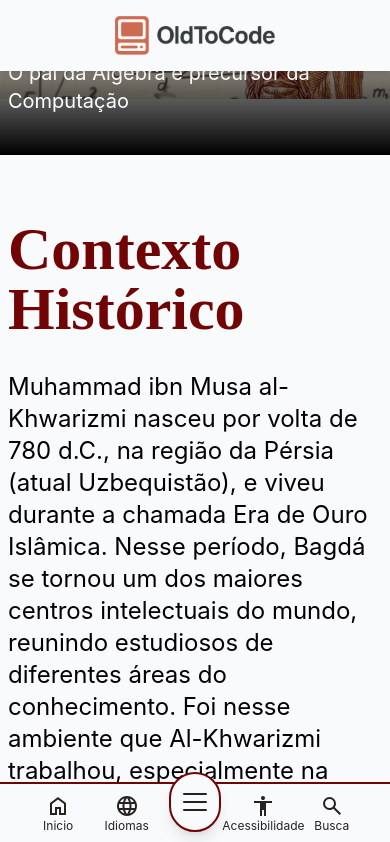
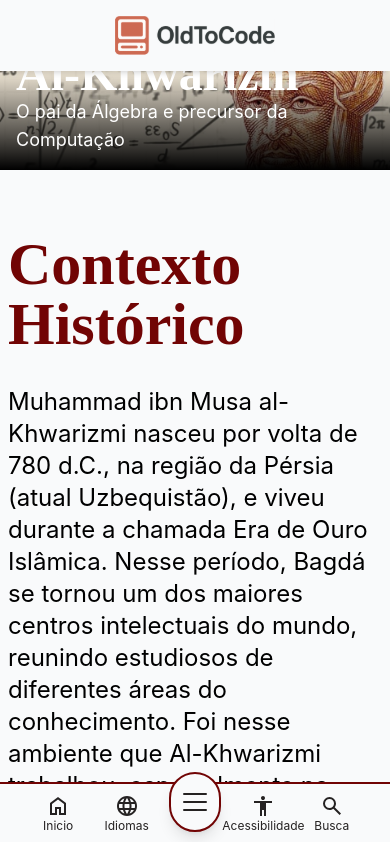
Before and after one commit to bassanig/OldToCode, a React (Vite) app: page /biografias/al-khwarizm in a window 390 px wide. Shown: the top 842 px of the page. Built offline with nearby package versions, Linux system fonts and the light colour scheme.

Commit message:
finalizando

```diff
--- a/src/Components/Global/Banner.jsx
+++ b/src/Components/Global/Banner.jsx
@@ -2,12 +2,12 @@ import React from 'react'
 
 const Banner = ({imagem, titulo, texto}) => {
   return (
-    <section className='text-white relative mb-16'>
+    <section className='relative flex flex-col text-white mb-16 justify-items-end'>
       <div className='inset-0 bg-gradient-to-t from-black to-transparent z-20 absolute'></div>
       <img src={imagem} alt="banner de inicio" className=' w-full h-auto object-cover' />
-      <div className='container mx-auto relative bottom-10 z-40 gap-4'>
-        <h1 className='text-7xl font-semibold font-serif absolute bottom-10  max-lg:text-6xl'>{titulo}</h1>
-        <p className='text-white text-2xl max-lg:text-xl'>{texto}</p>
+      <div className='container absolute bottom-0 left-0 max-lg:px-4 z-40 max-md:p-4 md:p-12 '>
+        <h1 className='text-7xl font-semibold font-serif max-md:text-5xl   max-lg:text-6xl'>{titulo}</h1>
+        <p className='text-white text-2xl max-lg:text-xl max-md:text-lg'>{texto}</p>
       </div>
     </section>
   )
--- a/src/Components/Global/Header/Header.jsx
+++ b/src/Components/Global/Header/Header.jsx
@@ -16,21 +16,42 @@ import useOutsideClick from '../../Hooks/useOutsideClick'
 const Header = () => {
   const [showIdiomas, setShowIdiomas] = React.useState(false)
   const [showAcess, setShowAcess] = React.useState(false)
+  const [isFixed, setIsFixed] = React.useState(false);
   const menuRef = React.useRef(null)
   const acessRef = React.useRef(null)
   const idiomasButtonRef = React.useRef(null)
   const acessButtonRef = React.useRef(null)
+  const headerRef = React.useRef(null);
   const global = React.useContext(GlobalContext);
 
   useOutsideClick(menuRef, () => setShowIdiomas(false), showIdiomas, idiomasButtonRef)
   useOutsideClick(acessRef, () => setShowAcess(false), showAcess, acessButtonRef)
+
+  React.useEffect(() => {
+    const handleScroll = () => {
+      const banner = document.querySelector('section');
+      if (banner) {
+        if (window.scrollY > banner.offsetHeight) {
+          setIsFixed(true);
+        } else {
+          setIsFixed(false);
+        }
+      }
+    };
+
+    window.addEventListener('scroll', handleScroll);
+    return () => {
+      window.removeEventListener('scroll', handleScroll);
+    };
+  }, []);
 
 
   const { t } = useTranslation()
 
   //retorno do header completo
   return (
-    <header className='bg-gray-50 dark:bg-dark fixed top-0 left-0 w-full z-50 shadow-md transition-colors '>
+    <>
+      <header ref={headerRef} className={`bg-gray-50 dark:bg-dark left-0 w-full z-50 shadow-md transition-all duration-150 ${isFixed ? 'fixed top-0 animate-slide-down' : 'relative'}`}>
         <div className='container bg-gray-50 flex justify-between items-center py-4 w-full flex-wrap gap-4 dark:bg-dark transition-colors max-lg:justify-center'>
           <div>
             <NavLink to='/'><img src={global.theme === 'light' ? logoLight : logoDark} alt="logo" className='w-50 max-xl:w-40'/></NavLink>
@@ -91,6 +112,8 @@ const Header = () => {
           </nav>
         </div>
       </header>
+      {isFixed && <div style={{ height: headerRef.current ? headerRef.current.offsetHeight : 0 }} />}
+    </>
   )
 }
 
--- a/src/index.css
+++ b/src/index.css
@@ -64,3 +64,18 @@ html.deuteranopia {
 html.tritanopia {
   filter: url('assets/filters.svg#tritanopia');
 }
+
+@layer utilities {
+  .animate-slide-down {
+    animation: slideDown 0.3s ease-out;
+  }
+}
+
+@keyframes slideDown {
+  from {
+    transform: translateY(-100%);
+  }
+  to {
+    transform: translateY(0);
+  }
+}
```
Also changed, not shown: tailwind.config.js (line endings or trailing spaces). Lines whose indentation alone changed are shown as unchanged.
